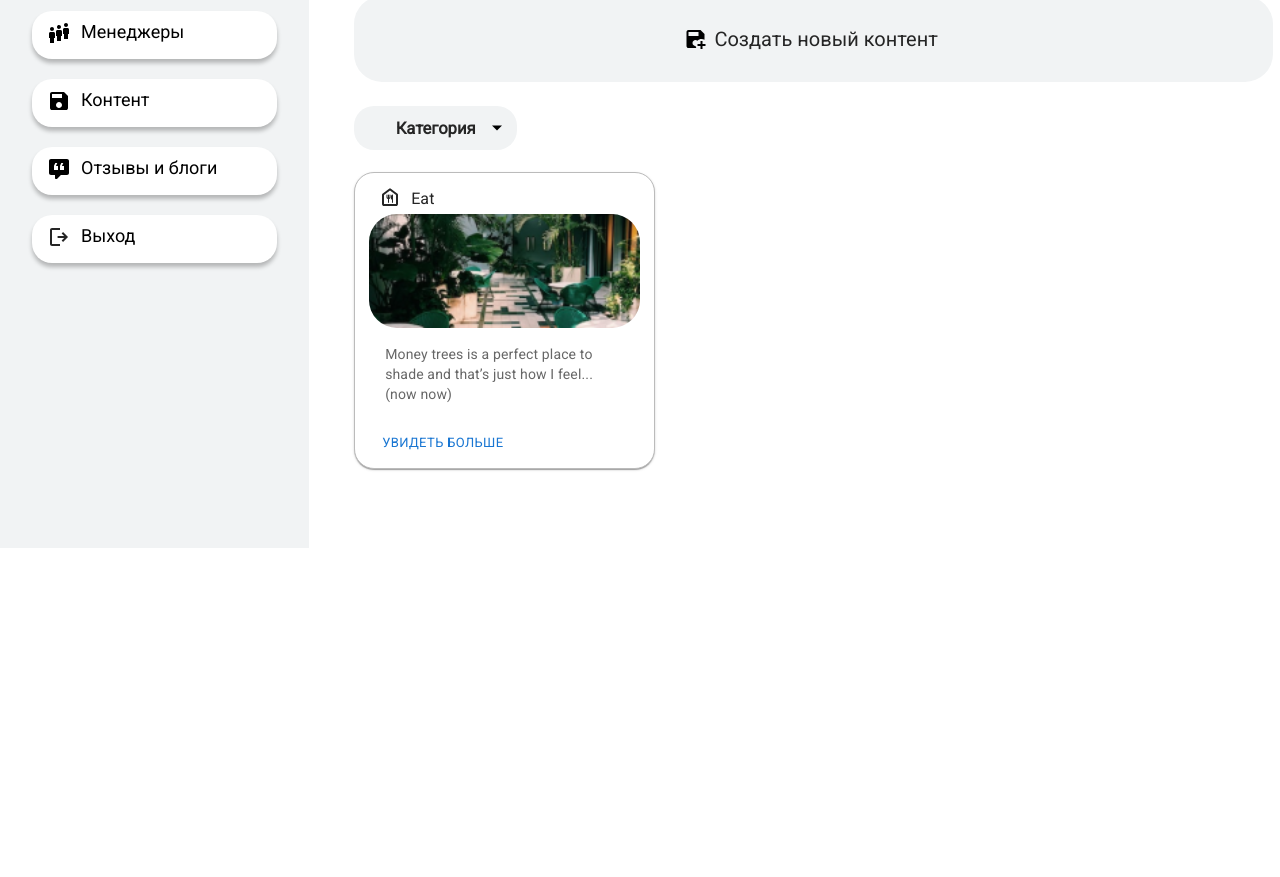
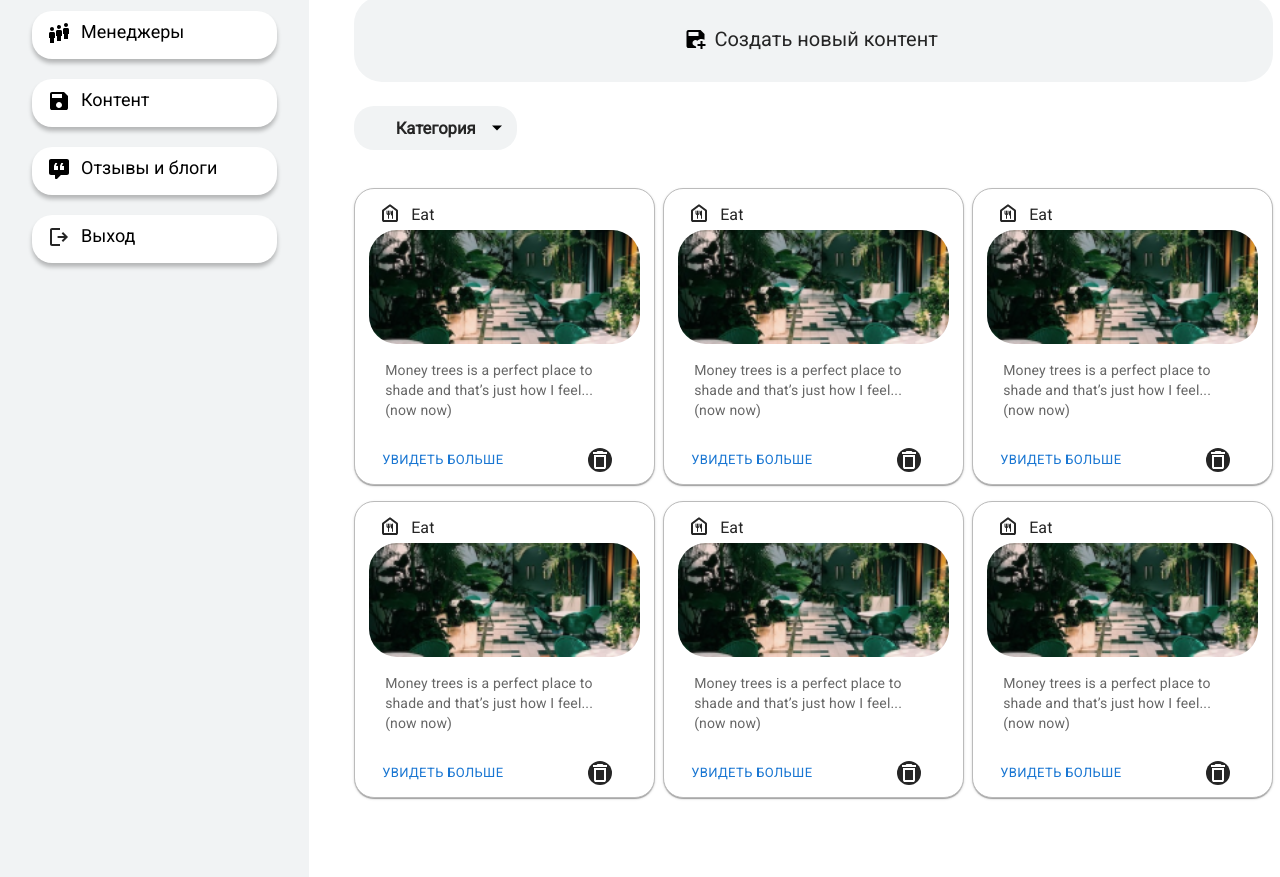
Before and after one commit to TravelKyrgyzstan2022/TravelFront, a React (Create React App) app: page /content in a window 1280 px wide. Shown: the part 200-1077 px from the top of the page. Before the commit the page ends 800 px from the top, so only its background shows below. Built offline with nearby package versions, Linux system fonts and the light colour scheme.

Commit message:
database page change

```diff
--- a/src/pages/AdminPanel/Content/index.jsx
+++ b/src/pages/AdminPanel/Content/index.jsx
@@ -10,6 +10,7 @@ import Typography from '@mui/material/Typography';
 import { Button, CardActionArea, CardActions } from '@mui/material';
 import Content_url from '../../../img/content_url.png'
 import Card_icon from '../../../img/card_icon.svg'
+import Icon_Delete from '../../../img/icon_delete.svg'
 
 const Content = () => {
     return (
@@ -69,9 +70,182 @@ const Content = () => {
         </Typography>
         </CardContent>
     </CardActionArea>
-    <CardActions>
+    <CardActions className={content.card_button}>
         <Button size="small" color="primary">
         Увидеть больше
+        </Button>
+        <Button size='small'>
+            <img className={content.card_icon__delete} src={Icon_Delete} alt="" />
+        </Button>
+    </CardActions>
+    </Card>
+    <Card className={content.card}
+    sx={{
+        borderRadius: '20px'
+    }}
+    >
+        <Typography className={content.card_title}>
+            <div className={content.card_title__img}>
+            <img src={Card_icon} alt="" />
+            </div>
+            Eat
+        </Typography>
+    <CardActionArea>
+        <CardMedia
+        component="img"
+        className={content.card_img}
+        image={Content_url}
+        alt="green iguana"
+        />
+        <CardContent>
+        <Typography variant="body2" color="text.secondary">
+        Money trees is a perfect place to shade and that’s just how I feel...
+(now now)
+        </Typography>
+        </CardContent>
+    </CardActionArea>
+    <CardActions className={content.card_button}>
+        <Button size="small" color="primary">
+        Увидеть больше
+        </Button>
+        <Button size='small'>
+            <img className={content.card_icon__delete} src={Icon_Delete} alt="" />
+        </Button>
+    </CardActions>
+    </Card>
+    <Card className={content.card}
+    sx={{
+        borderRadius: '20px'
+    }}
+    >
+        <Typography className={content.card_title}>
+            <div className={content.card_title__img}>
+            <img src={Card_icon} alt="" />
+            </div>
+            Eat
+        </Typography>
+    <CardActionArea>
+        <CardMedia
+        component="img"
+        className={content.card_img}
+        image={Content_url}
+        alt="green iguana"
+        />
+        <CardContent>
+        <Typography variant="body2" color="text.secondary">
+        Money trees is a perfect place to shade and that’s just how I feel...
+(now now)
+        </Typography>
+        </CardContent>
+    </CardActionArea>
+    <CardActions className={content.card_button}>
+        <Button size="small" color="primary">
+        Увидеть больше
+        </Button>
+        <Button size='small'>
+            <img className={content.card_icon__delete} src={Icon_Delete} alt="" />
+        </Button>
+    </CardActions>
+    </Card>
+    <Card className={content.card}
+    sx={{
+        borderRadius: '20px'
+    }}
+    >
+        <Typography className={content.card_title}>
+            <div className={content.card_title__img}>
+            <img src={Card_icon} alt="" />
+            </div>
+            Eat
+        </Typography>
+    <CardActionArea>
+        <CardMedia
+        component="img"
+        className={content.card_img}
+        image={Content_url}
+        alt="green iguana"
+        />
+        <CardContent>
+        <Typography variant="body2" color="text.secondary">
+        Money trees is a perfect place to shade and that’s just how I feel...
+(now now)
+        </Typography>
+        </CardContent>
+    </CardActionArea>
+    <CardActions className={content.card_button}>
+        <Button size="small" color="primary">
+        Увидеть больше
+        </Button>
+        <Button size='small'>
+            <img className={content.card_icon__delete} src={Icon_Delete} alt="" />
+        </Button>
+    </CardActions>
+    </Card>
+    <Card className={content.card}
+    sx={{
+        borderRadius: '20px'
+    }}
+    >
+        <Typography className={content.card_title}>
+            <div className={content.card_title__img}>
+            <img src={Card_icon} alt="" />
+            </div>
+            Eat
+        </Typography>
+    <CardActionArea>
+        <CardMedia
+        component="img"
+        className={content.card_img}
+        image={Content_url}
+        alt="green iguana"
+        />
+        <CardContent>
+        <Typography variant="body2" color="text.secondary">
+        Money trees is a perfect place to shade and that’s just how I feel...
+(now now)
+        </Typography>
+        </CardContent>
+    </CardActionArea>
+    <CardActions className={content.card_button}>
+        <Button size="small" color="primary">
+        Увидеть больше
+        </Button>
+        <Button size='small'>
+            <img className={content.card_icon__delete} src={Icon_Delete} alt="" />
+        </Button>
+    </CardActions>
+    </Card>
+    <Card className={content.card}
+    sx={{
+        borderRadius: '20px'
+    }}
+    >
+        <Typography className={content.card_title}>
+            <div className={content.card_title__img}>
+            <img src={Card_icon} alt="" />
+            </div>
+            Eat
+        </Typography>
+    <CardActionArea>
+        <CardMedia
+        component="img"
+        className={content.card_img}
+        image={Content_url}
+        alt="green iguana"
+        />
+        <CardContent>
+        <Typography variant="body2" color="text.secondary">
+        Money trees is a perfect place to shade and that’s just how I feel...
+(now now)
+        </Typography>
+        </CardContent>
+    </CardActionArea>
+    <CardActions className={content.card_button}>
+        <Button size="small" color="primary">
+        Увидеть больше
+        </Button>
+        <Button size='small'>
+            <img className={content.card_icon__delete} src={Icon_Delete} alt="" />
         </Button>
     </CardActions>
     </Card>
--- a/src/pages/AdminPanel/Content/index.module.css
+++ b/src/pages/AdminPanel/Content/index.module.css
@@ -164,6 +164,9 @@ h3{
 
 .full_card{
     padding-top: 46px;
+    display: flex;
+    justify-content: space-between;
+    flex-wrap: wrap;
 }
 
 .card{
@@ -175,6 +178,7 @@ h3{
     border-radius: 20px;
     padding: 14px;
     box-sizing: border-box;
+    margin-top: 16px;
 }
 
 .card_title{
@@ -194,3 +198,13 @@ h3{
 .card_title__img{
     padding: 1px 13px;
 }
+
+.card_icon__delete{
+    background: #252525;
+    border-radius: 100px;
+}
+
+.card_button{
+    display: flex;
+    justify-content: space-between;
+}
--- a/src/pages/AdminPanel/DataBase/index.jsx
+++ b/src/pages/AdminPanel/DataBase/index.jsx
@@ -25,7 +25,7 @@ function createData(name, email, data) {
 }
 
 const rows = [
-  createData(<img src=''>George Michael</img>, <a href='/login'>georgemichael@gmail.com</a>, '22 Окт, 2022'),
+  createData('George Michael', <a href='/login'>georgemichael@gmail.com</a>, '22 Окт, 2022'),
   createData('Michael Yoyooney', <a href='/login'>yoyohoney-1@outlook.com</a>, '22 Окт, 2022'),
   createData('George Michael', 'georgemichael@gmail.com', '25 Окт, 2022'),
   createData('George Michael', 'georgemichael@gmail.com','22 Окт, 2022'),
@@ -56,8 +56,6 @@ function getComparator(order, orderBy) {
     : (a, b) => -descendingComparator(a, b, orderBy);
 }
 
-// This method is created for cross-browser compatibility, if you don't
-// need to support IE11, you can use Array.prototype.sort() directly
 function stableSort(array, comparator) {
   const stabilizedThis = array.map((el, index) => [el, index]);
   stabilizedThis.sort((a, b) => {
```
Also changed, not shown: src/img/icon_delete.svg (added).
